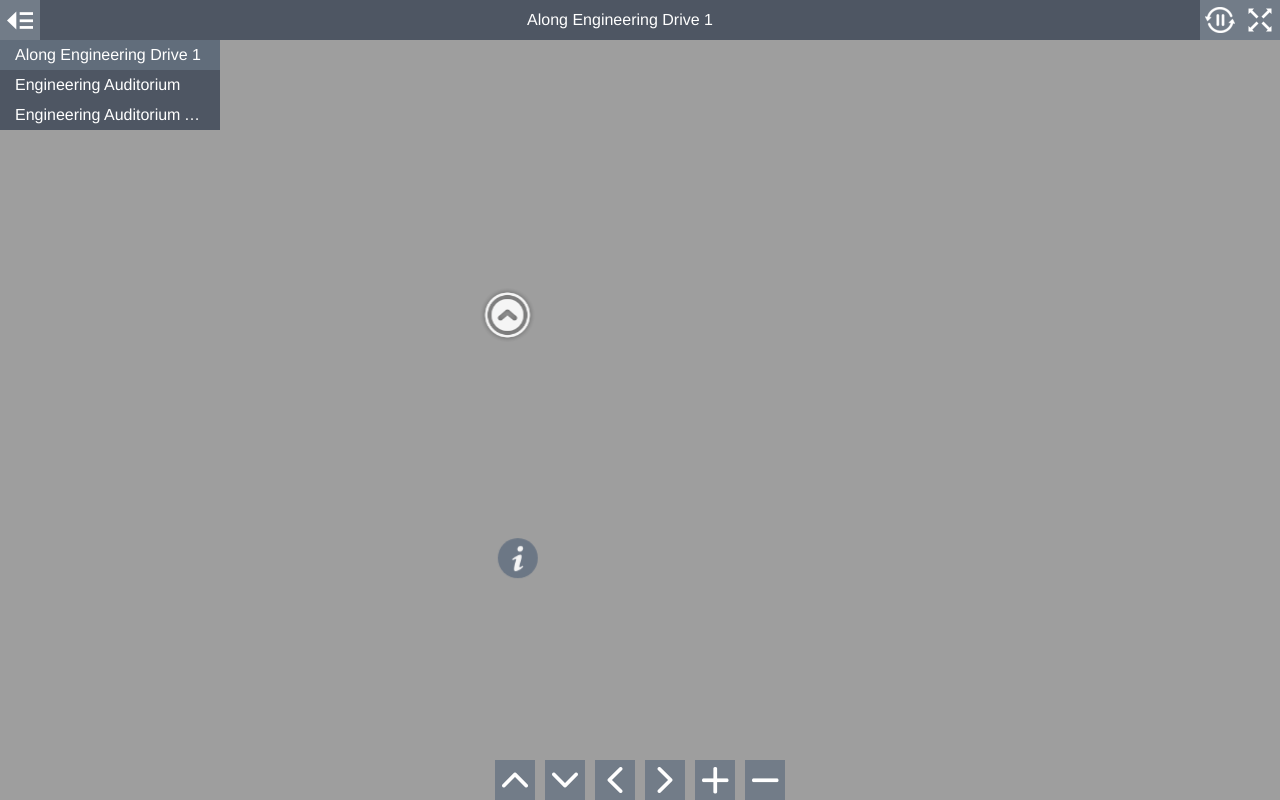
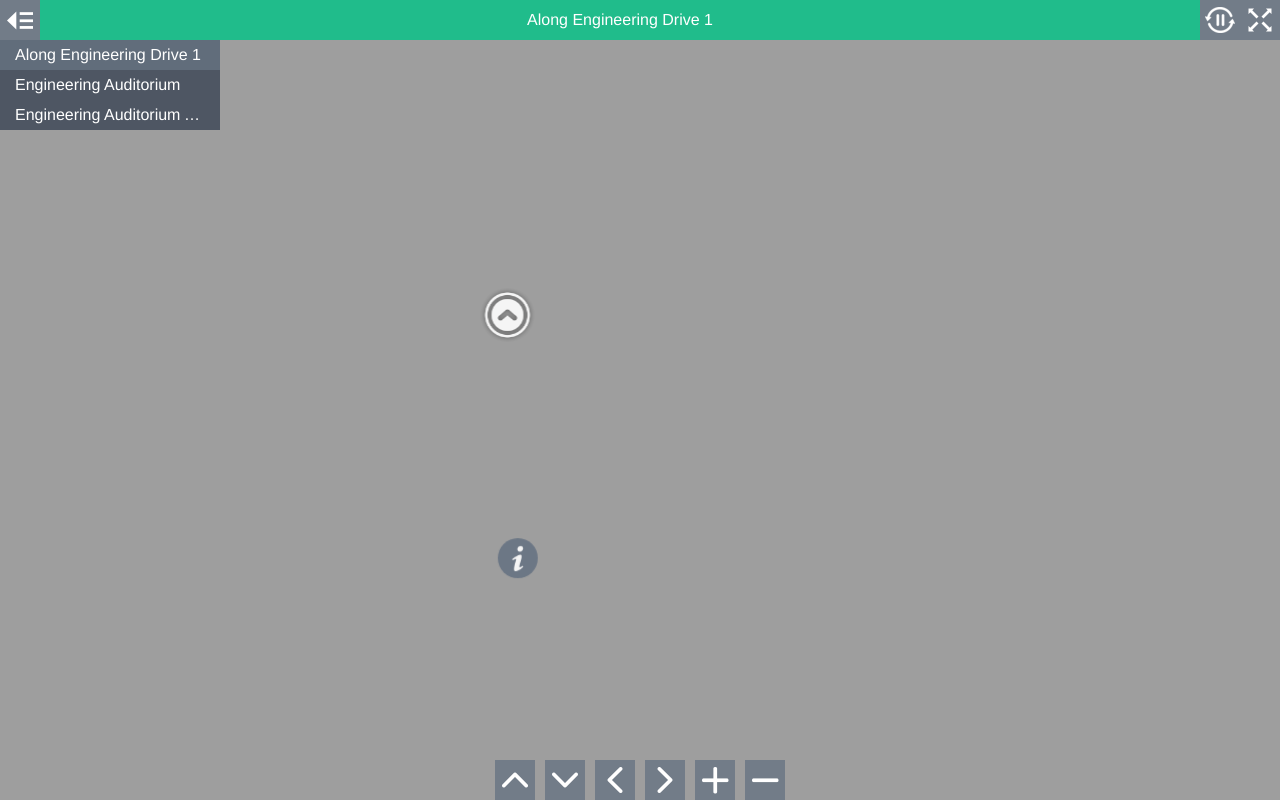
Before and after one commit to scseah/MyFOETour2022, a plain HTML site: page index.html in a window 1280 px wide. Drawn offline with Linux system fonts and the light colour scheme; animation ran at ten frames a second.

Commit message:
Update Style CSS

```diff
--- a/style.css
+++ b/style.css
@@ -79,8 +79,8 @@ body.multiple-scenes.mobile #titleBar {
   height: 100%;
   line-height: 30px;
   padding: 5px;
-  background-color: rgb(58,68,84);
-  background-color: rgba(58,68,84,0.8);
+  background-color: rgb(0,196,134);
+  background-color: rgba(0,196,134,0.8);
   overflow: hidden;
   text-overflow: ellipsis;
   white-space: nowrap;
```
